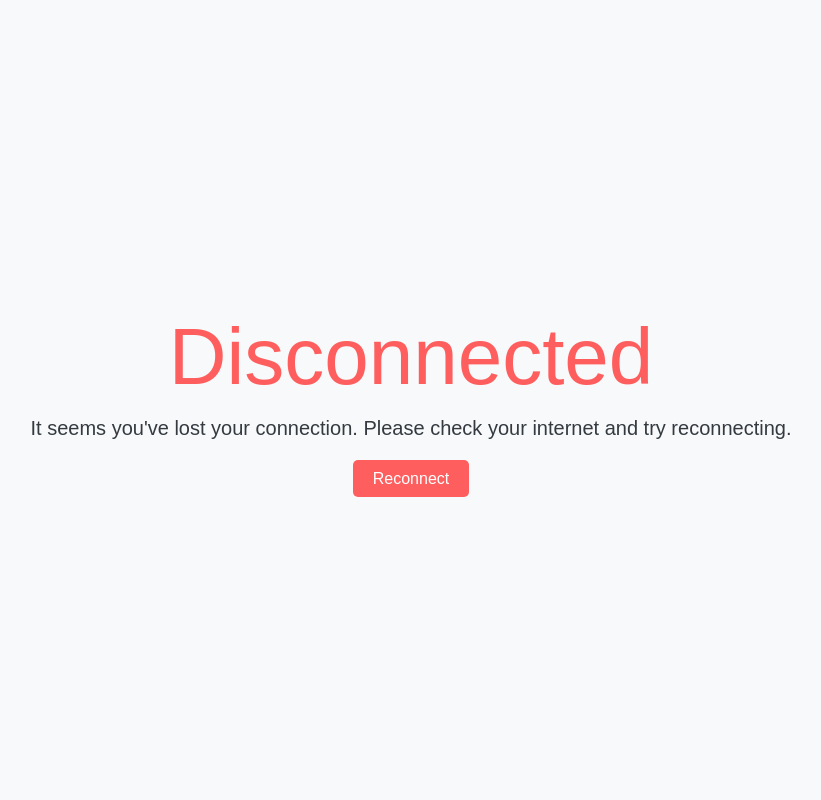
After one commit to huydqph53310/Dev_Team, a PHP site: page /project/app/view/Disconnect.php in a window 1280 px wide. The commit adds this page. Shown: the whole page, without its empty margins (229-1050 px from the left). Run offline with PHP 8.4, Linux system fonts and the light colour scheme.

Commit message:
new code

```diff
--- a/index.php
+++ b/index.php
@@ -18,7 +18,7 @@ include_once "project/app/controller/Client/ClientController.php";
 // gọi thằng cha trở về
 $Admicontroller = new AdminController();
 $Clientcontroller = new ClientController();
-
+// $checkConnect = new ConnectDatabase();
 // logic điều hướng
 switch ($Admicontroller->GETURL()) {
     case "":
@@ -39,6 +39,9 @@ switch ($Admicontroller->GETURL()) {
     case "client":
         $Clientcontroller->Profile();
         break;
+    case "disconnect":
+        include "project/app/view/Disconnect.php";
+        break;
     default:
         include "project/app/view/404.php";
         break;
--- a/project/app/controller/Admin/AdminController.php
+++ b/project/app/controller/Admin/AdminController.php
@@ -90,7 +90,7 @@ class AdminController
                 $createUser = new users(
                     null,
                     $_POST["name"],
-                    $_POST["username"],
+                    strtolower($_POST["username"]),
                     $_POST["password"],
                     $_POST["email"],
                     phone: $_POST["phone"]
@@ -100,7 +100,7 @@ class AdminController
                 }
                 if ($tberr == "") {
                     $tbsus = "Đăng Ký tài khoản thành công";
-                    $this->swuser->ActionQuery("INSERT", "createuser", $createUser);
+                    $this->swuser->InsertUser($createUser);
                 }
             }
         } else {
@@ -125,4 +125,6 @@ class AdminController
             return $id;
         }
     }
+
+    // kiểm tra xem database đã conect chưa
 }
--- a/project/app/model/admin/ConnectDatabase.php
+++ b/project/app/model/admin/ConnectDatabase.php
@@ -9,6 +9,8 @@ class ConnectDatabase extends Config
     public $USERNAE = parent::USERNAME;
     public $PASSWORD = parent::PASSWORD;
     public $DBNAME = parent::DB_NAME;
+
+    public $statusConnect;
     public function __construct()
     {
         try {
@@ -17,9 +19,11 @@ class ConnectDatabase extends Config
                 $this->USERNAE,
                 $this->PASSWORD
             );
+            $this->statusConnect = true;
             //echo "Connect Succsses fully ";
         } catch (Exception $e) {
-            echo $e->getMessage();
+            $this->statusConnect = false;
+            // echo $e->getMessage();
         }
     }
 
--- /dev/null
+++ b/project/app/view/Disconnect.php
@@ -0,0 +1,61 @@
+<!DOCTYPE html>
+<html lang="en">
+
+<head>
+    <meta charset="UTF-8">
+    <meta name="viewport" content="width=device-width, initial-scale=1.0">
+    <title>Disconnected</title>
+    <link href="https://cdn.jsdelivr.net/npm/bootstrap@5.3.0-alpha1/dist/css/bootstrap.min.css" rel="stylesheet">
+    <style>
+        /* Custom Disconnect page styles */
+        body {
+            display: flex;
+            justify-content: center;
+            align-items: center;
+            height: 100vh;
+            background-color: #f8f9fa;
+            margin: 0;
+            font-family: Arial, sans-serif;
+            color: #343a40;
+        }
+
+        .container-disconnect {
+            text-align: center;
+        }
+
+        .container-disconnect h1 {
+            font-size: 5rem;
+            color: #ff5e5e;
+        }
+
+        .container-disconnect p {
+            font-size: 1.25rem;
+            margin-bottom: 1.5rem;
+        }
+
+        .btn-reconnect {
+            background-color: #ff5e5e;
+            border: none;
+            color: white;
+            padding: 10px 20px;
+            font-size: 1rem;
+            border-radius: 5px;
+            transition: background-color 0.3s ease;
+            text-decoration: none;
+        }
+
+        .btn-reconnect:hover {
+            background-color: #d9534f;
+        }
+    </style>
+</head>
+
+<body>
+    <div class="container-disconnect">
+        <h1>Disconnected</h1>
+        <p>It seems you've lost your connection. Please check your internet and try reconnecting.</p>
+        <a href="#" onclick="location.reload()" class="btn-reconnect">Reconnect</a>
+    </div>
+</body>
+
+</html>
```
Also changed, not shown: project/app/model/admin/SwitchQuery.php (+12 -36 lines), project/app/model/admin/product/ProductManager.php (added, +59 -0 lines).
